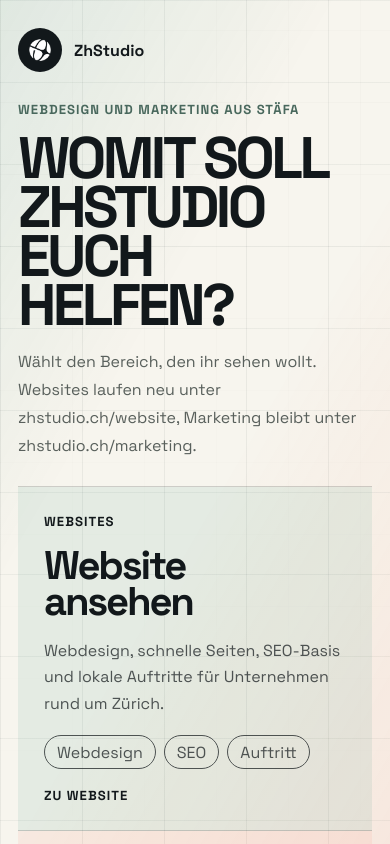
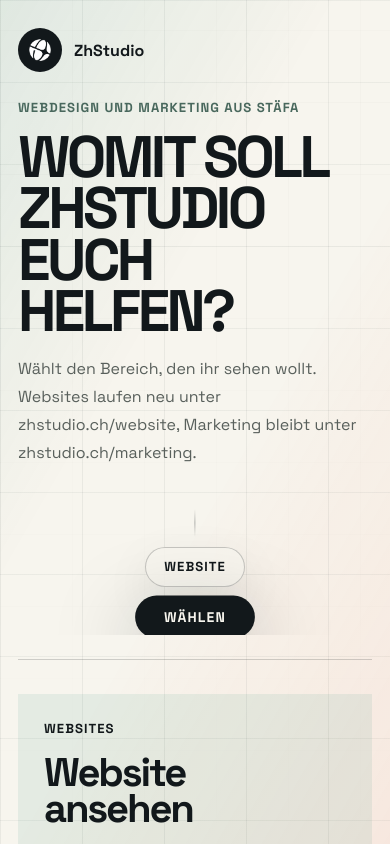
Before and after one commit to TheSocialNetwork35/ZhStudio, a React (Vite) app: page / in a window 390 px wide. Shown: the top 844 px of the page. Built offline with nearby package versions, Linux system fonts and the light colour scheme; a web font is replaced by a local one.

Commit message:
Add animated homepage choice prompt

```diff
--- a/src/App.jsx
+++ b/src/App.jsx
@@ -663,6 +663,19 @@
           </p>
         </div>
 
+        <div className="selector-decision" aria-hidden="true">
+          <div className="selector-decision-track">
+            <span className="selector-choice-node selector-choice-node-website">Website</span>
+            <span className="selector-choice-pulse">Wählen</span>
+            <span className="selector-choice-node selector-choice-node-marketing">Marketing</span>
+          </div>
+          <div className="selector-choice-flow">
+            <span />
+            <span />
+            <span />
+          </div>
+        </div>
+
         <div className="selector-grid">
           {selectorContent.choices.map((choice) => (
             <a
@@ -679,7 +692,7 @@
                   <em key={tag}>{tag}</em>
                 ))}
               </div>
-              <strong>{choice.action}</strong>
+              <strong className="selector-action">{choice.action}</strong>
             </a>
           ))}
         </div>
@@ -1371,6 +1384,16 @@
         })
       }
 
+      if (document.querySelector('.selector-hero')) {
+        gsap.from('.selector-brand, .selector-copy > *, .selector-decision, .selector-card', {
+          y: 34,
+          opacity: 0,
+          duration: 0.9,
+          stagger: 0.09,
+          ease: 'power3.out',
+        })
+      }
+
       gsap.utils.toArray('.reveal').forEach((item) => {
         gsap.from(item, {
           y: 60,
--- a/src/styles.css
+++ b/src/styles.css
@@ -3245,12 +3245,15 @@
 
 .selector-hero {
   display: grid;
+  grid-template-columns: minmax(0, 1fr) minmax(320px, 460px);
   min-height: calc(100vh - 180px);
   align-content: center;
-  gap: clamp(26px, 4vw, 46px);
+  align-items: center;
+  gap: clamp(20px, 3vw, 34px);
 }
 
 .selector-brand {
+  grid-column: 1 / -1;
   display: inline-flex;
   width: max-content;
   align-items: center;
@@ -3268,15 +3271,16 @@
 }
 
 .selector-copy {
+  grid-column: 1;
   max-width: 900px;
 }
 
 .selector-copy h1 {
-  max-width: 11ch;
+  max-width: 12ch;
   margin: 14px 0 18px;
   color: #12181b;
-  font-size: clamp(4rem, 10vw, 9.6rem);
-  line-height: 0.84;
+  font-size: clamp(3.6rem, 8vw, 7.6rem);
+  line-height: 0.88;
   letter-spacing: -0.06em;
   text-transform: uppercase;
 }
@@ -3289,7 +3293,118 @@
   line-height: 1.75;
 }
 
+.selector-decision {
+  position: relative;
+  grid-column: 2;
+  justify-self: stretch;
+  width: min(100%, 980px);
+  min-height: 210px;
+  overflow: hidden;
+}
+
+.selector-decision-track {
+  position: absolute;
+  inset: 56px 0 auto;
+  display: grid;
+  grid-template-columns: minmax(112px, 1fr) auto minmax(112px, 1fr);
+  align-items: center;
+  gap: clamp(12px, 3vw, 28px);
+}
+
+.selector-decision-track::before,
+.selector-decision-track::after {
+  content: '';
+  height: 2px;
+  background:
+    linear-gradient(90deg, transparent, rgba(15, 122, 109, 0.78), rgba(18, 24, 27, 0.2));
+  transform-origin: center;
+  animation: selectorLineCharge 2.6s ease-in-out infinite;
+}
+
+.selector-decision-track::after {
+  background:
+    linear-gradient(90deg, rgba(18, 24, 27, 0.2), rgba(255, 107, 74, 0.78), transparent);
+  animation-delay: 0.35s;
+}
+
+.selector-choice-node,
+.selector-choice-pulse {
+  display: inline-flex;
+  min-height: 46px;
+  align-items: center;
+  justify-content: center;
+  border-radius: 999px;
+  font-size: 0.82rem;
+  font-weight: 900;
+  letter-spacing: 0.08em;
+  text-transform: uppercase;
+  white-space: nowrap;
+}
+
+.selector-choice-node {
+  position: relative;
+  z-index: 1;
+  padding: 0 18px;
+  color: #12181b;
+  border: 1px solid rgba(18, 24, 27, 0.22);
+  background: rgba(247, 245, 238, 0.86);
+  box-shadow: 0 18px 50px rgba(18, 24, 27, 0.08);
+  animation: selectorNodeWake 2.8s ease-in-out infinite;
+}
+
+.selector-choice-node-website {
+  justify-self: start;
+}
+
+.selector-choice-node-marketing {
+  justify-self: end;
+  animation-delay: 0.5s;
+}
+
+.selector-choice-pulse {
+  position: relative;
+  z-index: 2;
+  min-width: 112px;
+  padding: 0 18px;
+  color: #f7f5ee;
+  background: #12181b;
+  box-shadow: 0 22px 70px rgba(18, 24, 27, 0.24);
+  animation: selectorPulse 1.65s ease-in-out infinite;
+}
+
+.selector-choice-flow {
+  position: absolute;
+  inset: 0;
+  pointer-events: none;
+}
+
+.selector-choice-flow span {
+  position: absolute;
+  top: 128px;
+  left: 50%;
+  width: 10px;
+  height: 10px;
+  border-radius: 999px;
+  background: #0f7a6d;
+  box-shadow: 0 0 0 10px rgba(15, 122, 109, 0.12);
+  animation: selectorFlowWebsite 2.4s ease-in-out infinite;
+}
+
+.selector-choice-flow span:nth-child(2) {
+  background: #ff6b4a;
+  box-shadow: 0 0 0 10px rgba(255, 107, 74, 0.13);
+  animation-name: selectorFlowMarketing;
+  animation-delay: 0.22s;
+}
+
+.selector-choice-flow span:nth-child(3) {
+  background: #12181b;
+  box-shadow: 0 0 0 10px rgba(18, 24, 27, 0.08);
+  animation-delay: 0.48s;
+}
+
 .selector-grid {
+  grid-column: 1 / -1;
   display: grid;
   grid-template-columns: repeat(2, minmax(0, 1fr));
   border-top: 1px solid rgba(18, 24, 27, 0.18);
@@ -3297,6 +3412,7 @@
 }
 
 .selector-card {
+  position: relative;
   display: grid;
   min-height: 380px;
   align-content: end;
@@ -3304,18 +3420,50 @@
   padding: clamp(26px, 4vw, 52px);
   color: #12181b;
   border-right: 1px solid rgba(18, 24, 27, 0.18);
+  overflow: hidden;
   transition:
     background 220ms ease,
     color 220ms ease,
     transform 220ms ease;
 }
 
+.selector-card::before {
+  content: '';
+  position: absolute;
+  inset: 18px;
+  border: 1px solid currentColor;
+  opacity: 0.16;
+  transform: scale(0.97);
+  transition:
+    opacity 220ms ease,
+    transform 220ms ease;
+}
+
+.selector-card::after {
+  content: '';
+  position: absolute;
+  right: clamp(24px, 4vw, 52px);
+  top: clamp(24px, 4vw, 52px);
+  width: 52px;
+  height: 52px;
+  border-top: 3px solid currentColor;
+  border-right: 3px solid currentColor;
+  opacity: 0.52;
+  transform: rotate(45deg) translateX(-10px);
+  animation: selectorArrowNudge 1.7s ease-in-out infinite;
+}
+
 .selector-card:last-child {
   border-right: 0;
 }
 
 .selector-card:hover {
   transform: translateY(-4px);
+}
+
+.selector-card:hover::before {
+  opacity: 0.34;
+  transform: scale(1);
 }
 
 .selector-card-website {
@@ -3375,6 +3523,125 @@
   border-radius: 999px;
   font-style: normal;
   opacity: 0.72;
+}
+
+.selector-action {
+  position: relative;
+  display: inline-flex;
+  width: max-content;
+  align-items: center;
+  gap: 12px;
+}
+
+.selector-action::after {
+  content: '';
+  width: 36px;
+  height: 2px;
+  background: currentColor;
+  animation: selectorActionLine 1.8s ease-in-out infinite;
+}
+
+@keyframes selectorLineCharge {
+  0%,
+  100% {
+    transform: scaleX(0.62);
+    opacity: 0.34;
+  }
+
+  48% {
+    transform: scaleX(1);
+    opacity: 1;
+  }
+}
+
+@keyframes selectorNodeWake {
+  0%,
+  100% {
+    transform: translateY(0);
+  }
+
+  46% {
+    transform: translateY(-5px);
+  }
+}
+
+@keyframes selectorPulse {
+  0%,
+  100% {
+    transform: scale(1);
+    box-shadow: 0 22px 70px rgba(18, 24, 27, 0.24);
+  }
+
+  50% {
+    transform: scale(1.07);
+    box-shadow: 0 24px 76px rgba(18, 24, 27, 0.34);
+  }
+}
+
+@keyframes selectorFlowWebsite {
+  0% {
+    opacity: 0;
+    transform: translate(-50%, 0) scale(0.6);
+  }
+
+  16% {
+    opacity: 1;
+  }
+
+  72% {
+    opacity: 1;
+    transform: translate(calc(-50% - min(36vw, 330px)), -42px) scale(1);
+  }
+
+  100% {
+    opacity: 0;
+    transform: translate(calc(-50% - min(40vw, 380px)), -42px) scale(0.7);
+  }
+}
+
+@keyframes selectorFlowMarketing {
+  0% {
+    opacity: 0;
+    transform: translate(-50%, 0) scale(0.6);
+  }
+
+  16% {
+    opacity: 1;
+  }
+
+  72% {
+    opacity: 1;
+    transform: translate(calc(-50% + min(36vw, 330px)), -42px) scale(1);
+  }
+
+  100% {
+    opacity: 0;
+    transform: translate(calc(-50% + min(40vw, 380px)), -42px) scale(0.7);
+  }
+}
+
+@keyframes selectorArrowNudge {
+  0%,
+  100% {
+    transform: rotate(45deg) translateX(-10px);
+  }
+
+  50% {
+    transform: rotate(45deg) translateX(0);
+  }
+}
+
+@keyframes selectorActionLine {
+  0%,
+  100% {
+    width: 26px;
+    opacity: 0.48;
+  }
+
+  50% {
+    width: 46px;
+    opacity: 1;
+  }
 }
 
 .site-web {
@@ -3828,6 +4095,50 @@
 }
 
 @media (max-width: 820px) {
+  .selector-hero {
+    grid-template-columns: 1fr;
+  }
+
+  .selector-brand,
+  .selector-copy,
+  .selector-decision,
+  .selector-grid {
+    grid-column: 1;
+  }
+
+  .selector-decision {
+    min-height: 154px;
+  }
+
+  .selector-decision-track {
+    inset: 18px 0 auto;
+    grid-template-columns: 1fr;
+    justify-items: center;
+    gap: 10px;
+  }
+
+  .selector-decision-track::before,
+  .selector-decision-track::after {
+    width: 2px;
+    height: 28px;
+    transform-origin: center;
+    background: linear-gradient(180deg, transparent, rgba(18, 24, 27, 0.34), transparent);
+  }
+
+  .selector-choice-node,
+  .selector-choice-pulse {
+    min-height: 40px;
+  }
+
+  .selector-choice-node-website,
+  .selector-choice-node-marketing {
+    justify-self: center;
+  }
+
+  .selector-choice-flow {
+    display: none;
+  }
+
   .selector-grid {
     grid-template-columns: 1fr;
   }
@@ -3924,6 +4235,19 @@
 }
 
 @media (max-width: 640px) {
+  .selector-hero {
+    gap: 24px;
+  }
+
+  .selector-decision {
+    min-height: 144px;
+  }
+
+  .selector-card::after {
+    width: 38px;
+    height: 38px;
+  }
+
   .site-web .hero-website h1 {
     font-size: clamp(3rem, 13vw, 4.7rem);
   }
@@ -3963,6 +4287,13 @@
 }
 
 @media (prefers-reduced-motion: reduce) {
+  .selector-decision-track::before,
+  .selector-decision-track::after,
+  .selector-choice-node,
+  .selector-choice-pulse,
+  .selector-choice-flow span,
+  .selector-card::after,
+  .selector-action::after,
   .website-browser,
   .website-layout-hero,
   .website-layout-card-a,
```
